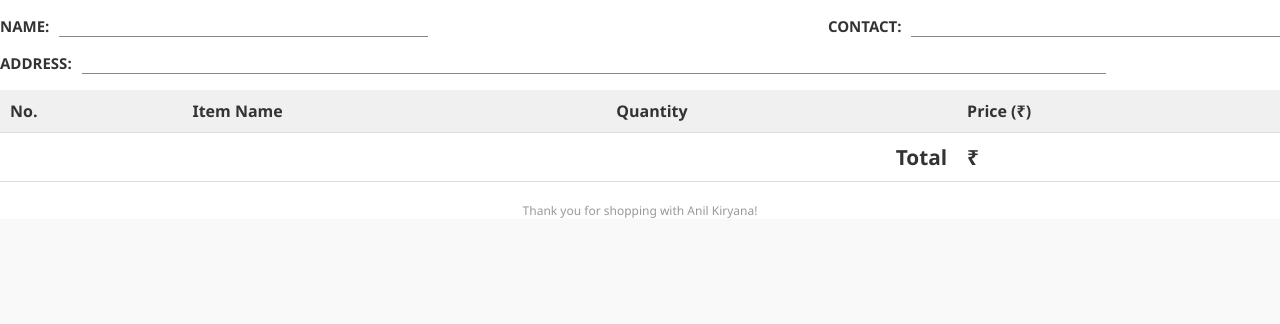
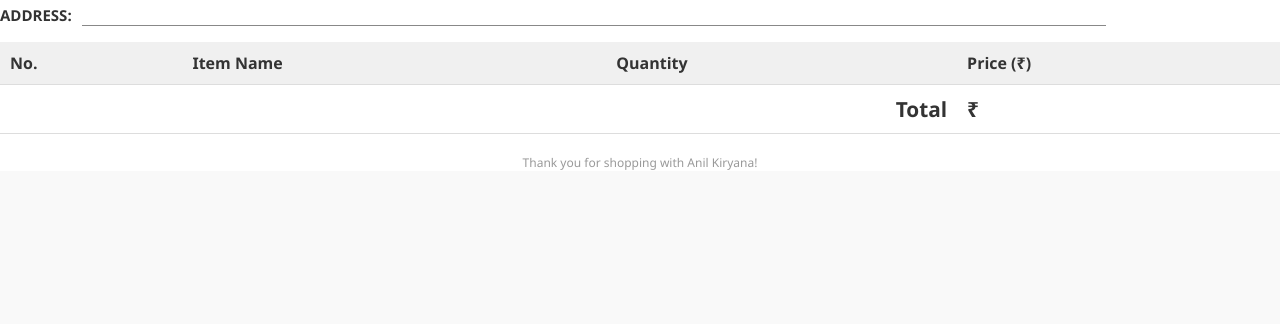
Before and after one commit to AkashKhatrii/SmartBillAgent, a Flask app: template templates/AnilKiryanaReceipt.html in a window 1280 px wide. Shown: the part 237-561 px from the top of the page. Run offline with Flask 3, Linux system fonts and the light colour scheme; the template is opened without the code that fills it, so the values that code supplies are empty.

Commit message:
Remove customer name and contact fields

```diff
--- a/templates/AnilKiryanaReceipt.html
+++ b/templates/AnilKiryanaReceipt.html
@@ -47,16 +47,7 @@
       <div class="date-row">{{ date }}</div>
       <div class="page-number">Page {{ page }} of {{ total_pages }}</div>
        <div style="margin-bottom: 16px; font-size: 15px; font-weight: 500; font-family: 'Segoe UI', Tahoma, Geneva, Verdana, sans-serif;">
-  <div style="display: flex; justify-content: space-between; align-items: center; margin: 1rem 0 1rem 0;">
-    <div style="flex: 0 0 48%;">
-      <label><strong>NAME:</strong></label>
-      <span style="display: inline-block; border-bottom: 1px solid #888; width: 60%; margin-left: 6px;">&nbsp;</span>
-    </div>
-    <div style="flex: 0 0 48%; text-align: right;">
-      <label><strong>CONTACT:</strong></label>
-      <span style="display: inline-block; border-bottom: 1px solid #888; width: 60%; margin-left: 6px;">&nbsp;</span>
-    </div>
-  </div>
+
   <div style="margin-bottom: 1rem;">
     <label><strong>ADDRESS:</strong></label>
     <span style="display: inline-block; border-bottom: 1px solid #888; width: 80%; margin-left: 6px;">&nbsp;</span>
--- a/templates/RsVegetablesReceipt.html
+++ b/templates/RsVegetablesReceipt.html
@@ -43,16 +43,7 @@
       <div class="date-row">{{ date }}</div>
       <div class="page-number">Page {{ page }} of {{ total_pages }}</div>
       <div style="margin-bottom: 16px; font-size: 15px; font-weight: 500; font-family: 'Segoe UI', Tahoma, Geneva, Verdana, sans-serif;">
-  <div style="display: flex; justify-content: space-between; align-items: center; margin: 1rem 0 1rem 0;">
-    <div style="flex: 0 0 48%;">
-      <label><strong>NAME:</strong></label>
-      <span style="display: inline-block; border-bottom: 1px solid #888; width: 60%; margin-left: 6px;">&nbsp;</span>
-    </div>
-    <div style="flex: 0 0 48%; text-align: right;">
-      <label><strong>CONTACT:</strong></label>
-      <span style="display: inline-block; border-bottom: 1px solid #888; width: 60%; margin-left: 6px;">&nbsp;</span>
-    </div>
-  </div>
+
   <div style="margin-bottom: 1rem;">
     <label><strong>ADDRESS:</strong></label>
     <span style="display: inline-block; border-bottom: 1px solid #888; width: 80%; margin-left: 6px;">&nbsp;</span>
```
